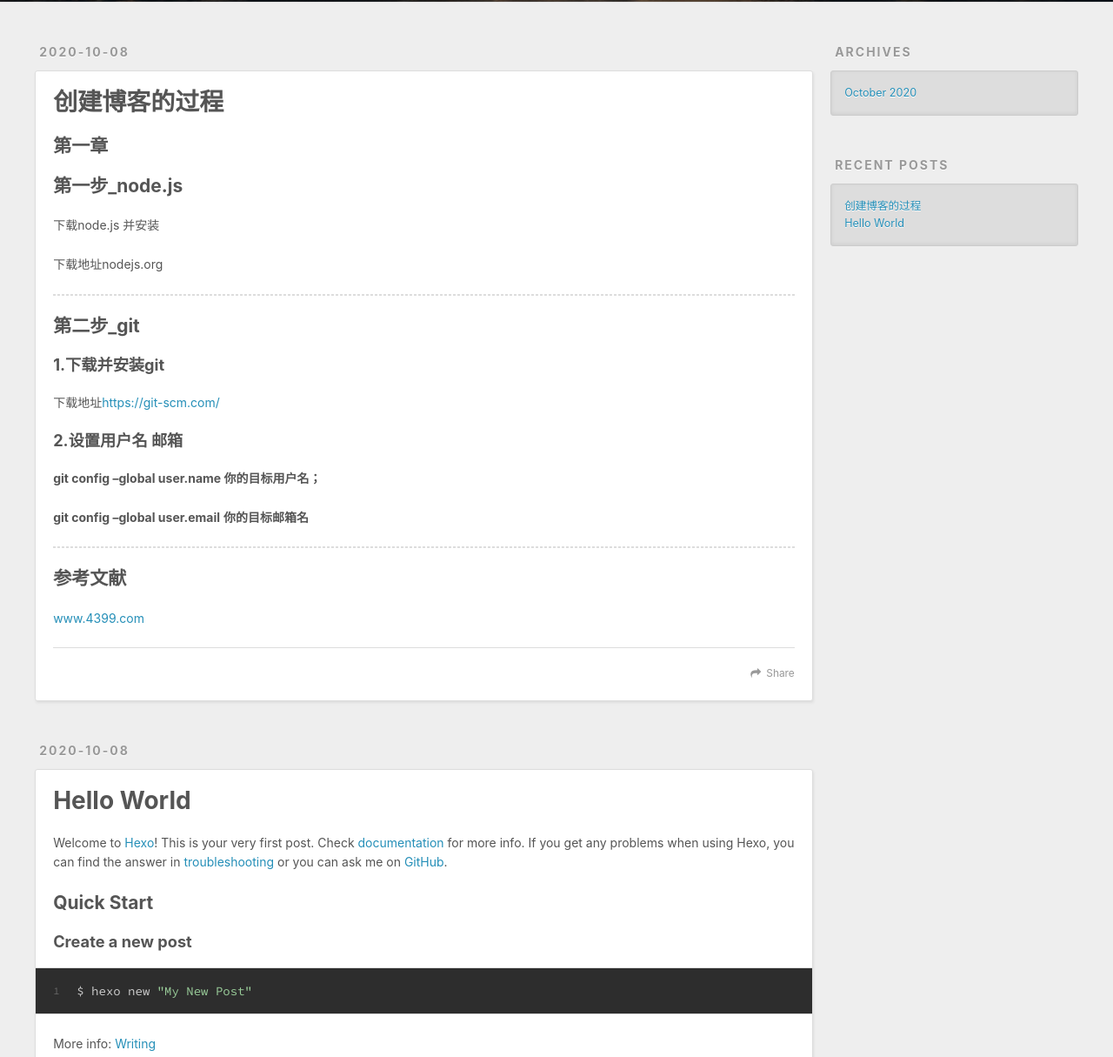
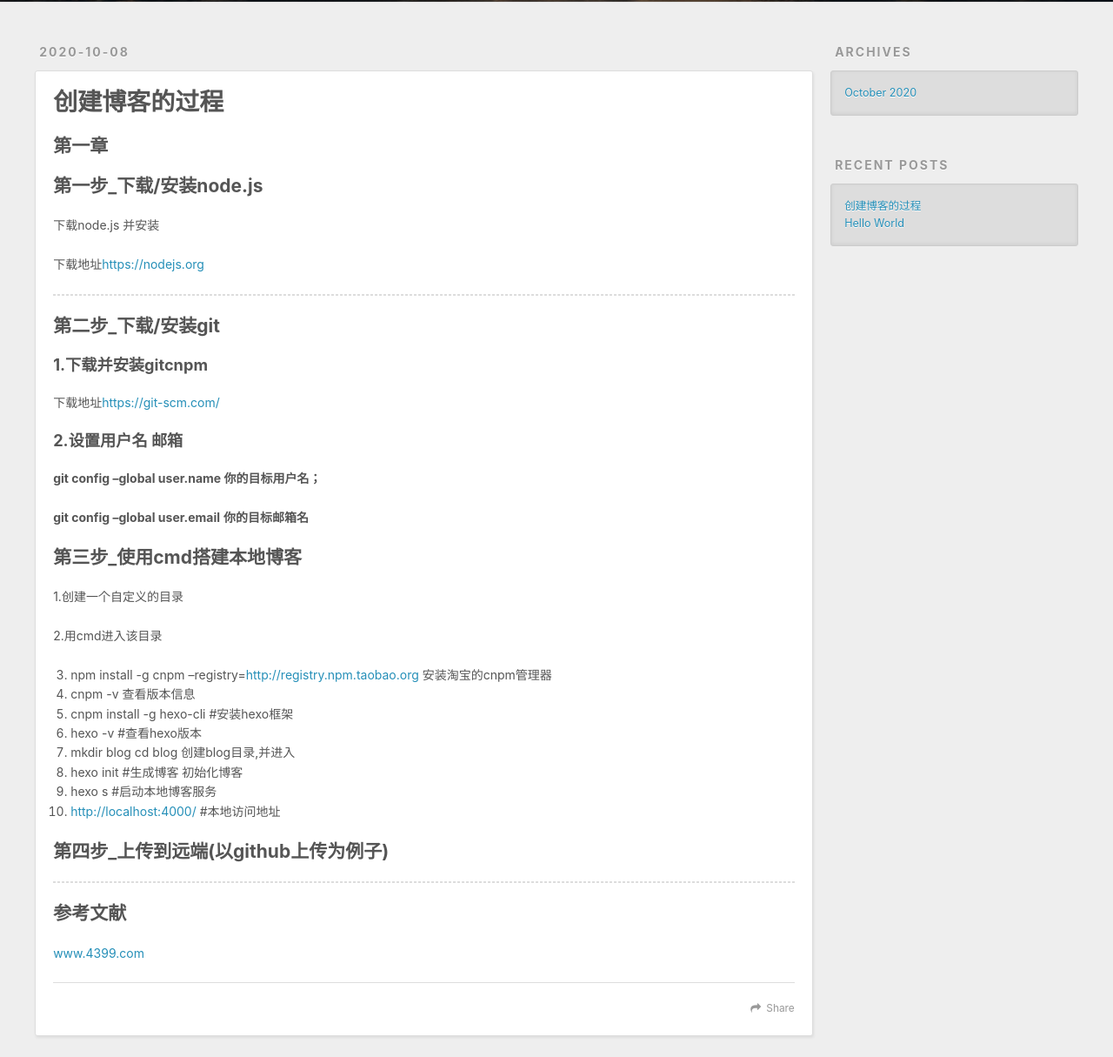
Before and after one commit to wsjhzzt/wsjhzzt.github.io, a plain HTML site: page index.html in a window 1280 px wide. Shown: the part 298-1513 px from the top of the page at 87% size. Drawn offline with nearby package versions, Linux system fonts and the light colour scheme.

Commit message:
Site updated: 2020-10-09 01:54:58

```diff
--- a/index.html
+++ b/index.html
@@ -86,19 +86,31 @@
 
     <div class="article-entry" itemprop="articleBody">
 
-        <h2 id="第一章"><a href="#第一章" class="headerlink" title="第一章"></a>第一章</h2><h2 id="第一步-node-js"><a href="#第一步-node-js" class="headerlink" title="第一步_node.js"></a>第一步_node.js</h2><p>下载node.js 并安装</p>
-<p>下载地址nodejs.org</p>
+        <h2 id="第一章"><a href="#第一章" class="headerlink" title="第一章"></a>第一章</h2><h2 id="第一步-下载-安装node-js"><a href="#第一步-下载-安装node-js" class="headerlink" title="第一步_下载/安装node.js"></a>第一步_下载/安装node.js</h2><p>下载node.js 并安装</p>
+<p>下载地址<a target="_blank" rel="noopener" href="https://nodejs.org/">https://nodejs.org</a></p>
 <hr>
-<h2 id="第二步-git"><a href="#第二步-git" class="headerlink" title="第二步_git"></a>第二步_git</h2><h3 id="1-下载并安装git"><a href="#1-下载并安装git" class="headerlink" title="1.下载并安装git"></a>1.下载并安装git</h3><p>下载地址<a target="_blank" rel="noopener" href="https://git-scm.com/">https://git-scm.com/</a></p>
+<h2 id="第二步-下载-安装git"><a href="#第二步-下载-安装git" class="headerlink" title="第二步_下载/安装git"></a>第二步_下载/安装git</h2><h3 id="1-下载并安装gitcnpm"><a href="#1-下载并安装gitcnpm" class="headerlink" title="1.下载并安装gitcnpm"></a>1.下载并安装gitcnpm</h3><p>下载地址<a target="_blank" rel="noopener" href="https://git-scm.com/">https://git-scm.com/</a></p>
 <h3 id="2-设置用户名-邮箱"><a href="#2-设置用户名-邮箱" class="headerlink" title="2.设置用户名 邮箱"></a>2.设置用户名 邮箱</h3><p><strong>git config  –global user.name 你的目标用户名；</strong></p>
 <p><strong>git config  –global user.email</strong> <strong>你的目标邮箱名</strong></p>
-<hr>
+<h2 id="第三步-使用cmd搭建本地博客"><a href="#第三步-使用cmd搭建本地博客" class="headerlink" title="第三步_使用cmd搭建本地博客"></a>第三步_使用cmd搭建本地博客</h2><p>1.创建一个自定义的目录</p>
+<p>2.用cmd进入该目录</p>
+<ol start="3">
+<li>npm install -g cnpm –registry=<a target="_blank" rel="noopener" href="http://registry.npm.taobao.org/">http://registry.npm.taobao.org</a>     安装淘宝的cnpm管理器</li>
+<li>cnpm -v 查看版本信息</li>
+<li>cnpm install -g hexo-cli    #安装hexo框架</li>
+<li>hexo -v    #查看hexo版本 </li>
+<li>mkdir blog    cd blog     创建blog目录,并进入</li>
+<li>hexo init     #生成博客 初始化博客 </li>
+<li>hexo s    #启动本地博客服务 </li>
+<li><a target="_blank" rel="noopener" href="http://localhost:4000/">http://localhost:4000/</a>    #本地访问地址 </li>
+</ol>
+<h2 id="第四步-上传到远端-以github上传为例子"><a href="#第四步-上传到远端-以github上传为例子" class="headerlink" title="第四步_上传到远端(以github上传为例子)"></a>第四步_上传到远端(以github上传为例子)</h2><hr>
 <h2 id="参考文献"><a href="#参考文献" class="headerlink" title="参考文献"></a>参考文献</h2><p><a target="_blank" rel="noopener" href="http://www.4399.com/">www.4399.com</a></p>
 
 
     </div>
     <footer class="article-footer">
-      <a data-url="http://example.com/2020/10/08/%E6%88%91%E7%9A%84%E7%AC%AC%E4%B8%80%E7%AF%87%E5%8D%9A%E5%AE%A2%E6%96%87%E7%AB%A0/" data-id="ckg13z3qk0001wktp5bbod1d7" class="article-share-link">Share</a>
+      <a data-url="http://example.com/2020/10/08/%E6%88%91%E7%9A%84%E7%AC%AC%E4%B8%80%E7%AF%87%E5%8D%9A%E5%AE%A2%E6%96%87%E7%AB%A0/" data-id="ckg14fb4u0001fotp3y35cfxc" class="article-share-link">Share</a>
 
 
     </footer>
@@ -147,7 +159,7 @@
 
     </div>
     <footer class="article-footer">
-      <a data-url="http://example.com/2020/10/08/hello-world/" data-id="ckg13z3qg0000wktp4avl9h9g" class="article-share-link">Share</a>
+      <a data-url="http://example.com/2020/10/08/hello-world/" data-id="ckg14fb4j0000fotp3jx0cswh" class="article-share-link">Share</a>
 
 
     </footer>
```
Also changed, not shown: 2020/10/08/hello-world/index.html (+1 -1 lines), 2020/10/08/我的第一篇博客文章/index.html (+20 -8 lines).
